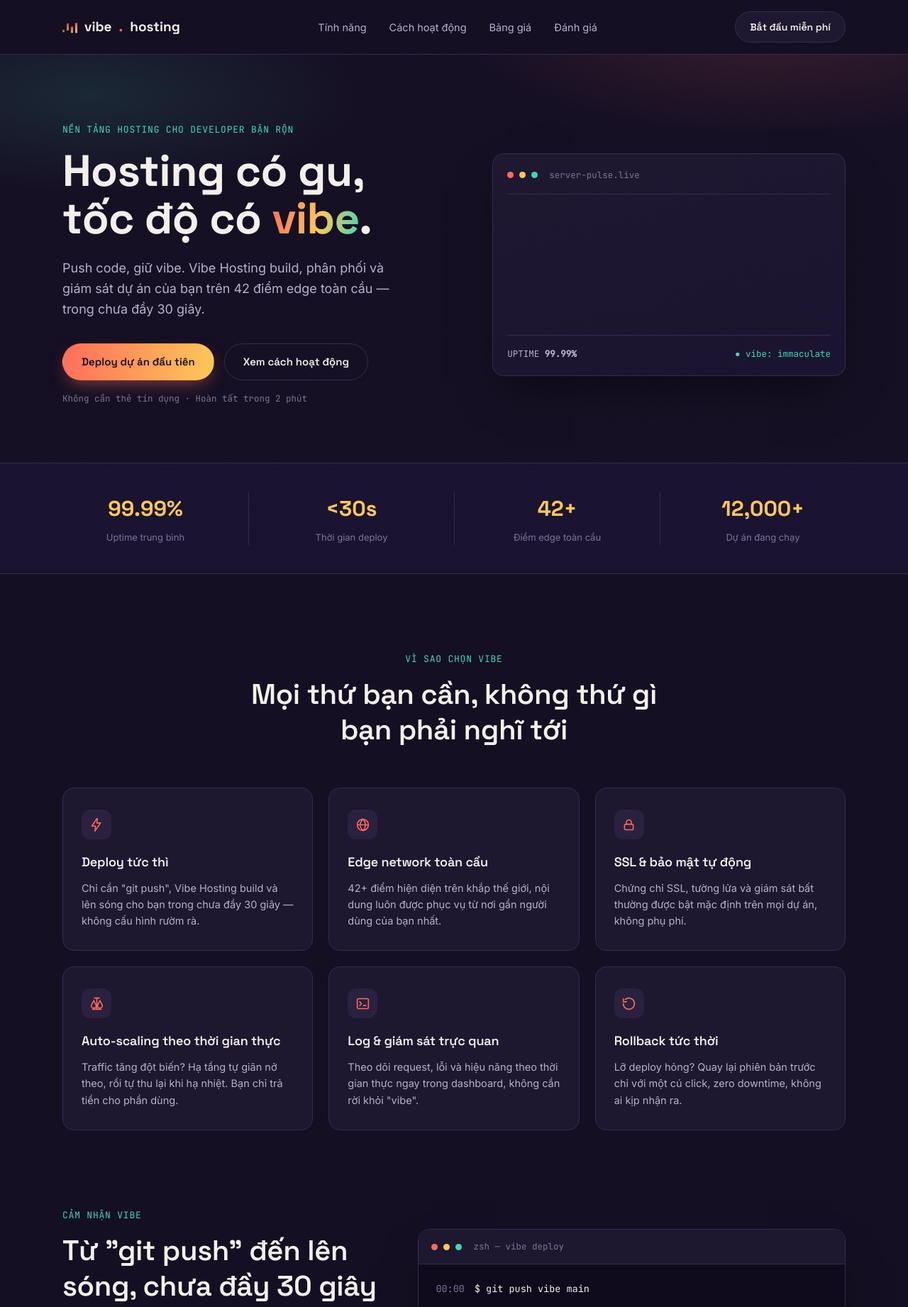
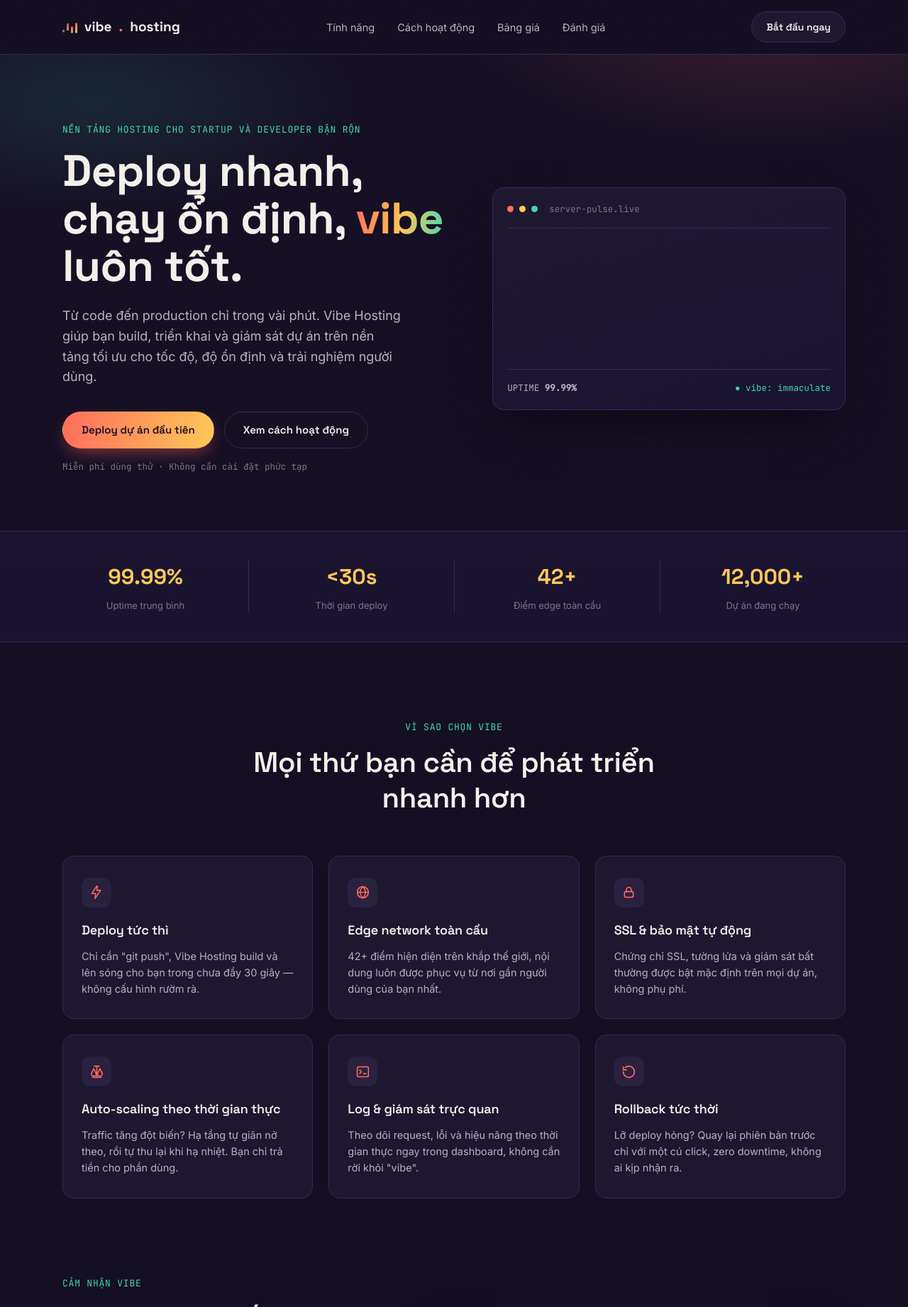
Before and after one commit to tobi1008/vibe-hosting, a Flask app: page / in a window 1280 px wide. Shown: the top 1842 px of the page at 71% size. Run offline with Flask 3, Linux system fonts and the light colour scheme.

Commit message:
Test Ci/cd Vibe hosting v2

```diff
--- a/templates/index.html
+++ b/templates/index.html
@@ -3,8 +3,8 @@
 <head>
 <meta charset="UTF-8">
 <meta name="viewport" content="width=device-width, initial-scale=1.0">
-<title>Vibe Hosting — Hosting có gu, tốc độ có vibe Tobi !!!</title>
-<meta name="description" content="Vibe Hosting: deploy trong 30 giây, edge network toàn cầu, auto-scaling và rollback tức thời cho mọi dự án của bạn.">
+<title>Vibe Hosting — Hosting nhanh, ổn định, có gu Tobiiiii</title>
+<meta name="description" content="Vibe Hosting giúp bạn deploy ứng dụng nhanh, ổn định và dễ quản lý với nền tảng tối ưu cho startup, SaaS và dự án cá nhân.">
 <link rel="preconnect" href="https://fonts.googleapis.com">
 <link rel="preconnect" href="https://fonts.gstatic.com" crossorigin>
 <link href="https://fonts.googleapis.com/css2?family=Space+Grotesk:wght@400;500;600;700&family=Inter:wght@400;500;600&family=JetBrains+Mono:wght@400;500&display=swap" rel="stylesheet">
@@ -29,7 +29,7 @@
       <a href="#pricing">Bảng giá</a>
       <a href="#testimonials">Đánh giá</a>
     </nav>
-    <a href="#pricing" class="btn btn--ghost nav__cta">Bắt đầu miễn phí</a>
+    <a href="#pricing" class="btn btn--ghost nav__cta">Bắt đầu ngay</a>
   </div>
 </header>
 
@@ -39,20 +39,20 @@
   <section class="hero">
     <div class="wrap hero__inner">
       <div class="hero__copy">
-        <p class="eyebrow">Nền tảng hosting cho developer bận rộn</p>
+        <p class="eyebrow">Nền tảng hosting cho startup và developer bận rộn</p>
         <h1>
-          Hosting có gu,<br>
-          tốc độ có <span class="text-gradient">vibe</span>.
+          Deploy nhanh,<br>
+          chạy ổn định, <span class="text-gradient">vibe</span> luôn tốt.
         </h1>
         <p class="hero__sub">
-          Push code, giữ vibe. Vibe Hosting build, phân phối và giám sát
-          dự án của bạn trên 42 điểm edge toàn cầu — trong chưa đầy 30 giây.
+          Từ code đến production chỉ trong vài phút. Vibe Hosting giúp bạn build,
+          triển khai và giám sát dự án trên nền tảng tối ưu cho tốc độ, độ ổn định và trải nghiệm người dùng.
         </p>
         <div class="hero__actions">
           <a href="#pricing" class="btn btn--primary">Deploy dự án đầu tiên</a>
           <a href="#deploy" class="btn btn--outline">Xem cách hoạt động</a>
         </div>
-        <p class="hero__note">Không cần thẻ tín dụng · Hoàn tất trong 2 phút</p>
+        <p class="hero__note">Miễn phí dùng thử · Không cần cài đặt phức tạp</p>
       </div>
 
       <div class="hero__visual" aria-hidden="true">
@@ -87,7 +87,7 @@
   <section id="features" class="features">
     <div class="wrap">
       <p class="eyebrow eyebrow--center">Vì sao chọn Vibe</p>
-      <h2 class="section-title">Mọi thứ bạn cần, không thứ gì bạn phải nghĩ tới</h2>
+      <h2 class="section-title">Mọi thứ bạn cần để phát triển nhanh hơn</h2>
 
       <div class="features__grid">
         {% for f in features %}
@@ -106,11 +106,10 @@
     <div class="wrap deploy__inner">
       <div class="deploy__copy">
         <p class="eyebrow">Cảm nhận vibe</p>
-        <h2 class="section-title section-title--left">Từ "git push" đến lên sóng, chưa đầy 30 giây</h2>
+        <h2 class="section-title section-title--left">Từ git push đến production trong vài phút</h2>
         <p class="deploy__desc">
-          Không pipeline phức tạp, không file cấu hình 200 dòng.
-          Kết nối repo, Vibe Hosting lo phần còn lại — build, tối ưu,
-          rồi phân phối tới đúng nơi người dùng của bạn đang đứng.
+          Kết nối repo và để nền tảng lo phần còn lại: build, tối ưu, phân phối và theo dõi hiệu suất.
+          Không cần cấu hình rườm rà, không cần lo lắng về quá trình vận hành.
         </p>
         <ul class="deploy__list">
           <li>Tự phát hiện framework, không cần cấu hình thủ công</li>
@@ -185,9 +184,9 @@
   <!-- ============ CTA ============ -->
   <section class="cta">
     <div class="wrap cta__inner">
-      <h2>Sẵn sàng bắt sóng vibe?</h2>
-      <p>Tạo dự án đầu tiên trong 2 phút. Gói Chill miễn phí mãi mãi.</p>
-      <a href="#pricing" class="btn btn--primary btn--lg">Bắt đầu miễn phí</a>
+      <h2>Sẵn sàng bắt đầu dự án tiếp theo?</h2>
+      <p>Tạo môi trường deploy đầu tiên của bạn trong vài phút.</p>
+      <a href="#pricing" class="btn btn--primary btn--lg">Bắt đầu ngay</a>
     </div>
   </section>
 
@@ -203,7 +202,7 @@
         </span>
         vibe<span class="logo__dot">.</span>hosting
       </a>
-      <p>Hosting có gu, tốc độ có vibe.</p>
+      <p>Hosting nhanh, ổn định và dễ dùng cho mọi dự án.</p>
     </div>
 
     {% for group, links in footer_links.items() %}
```
